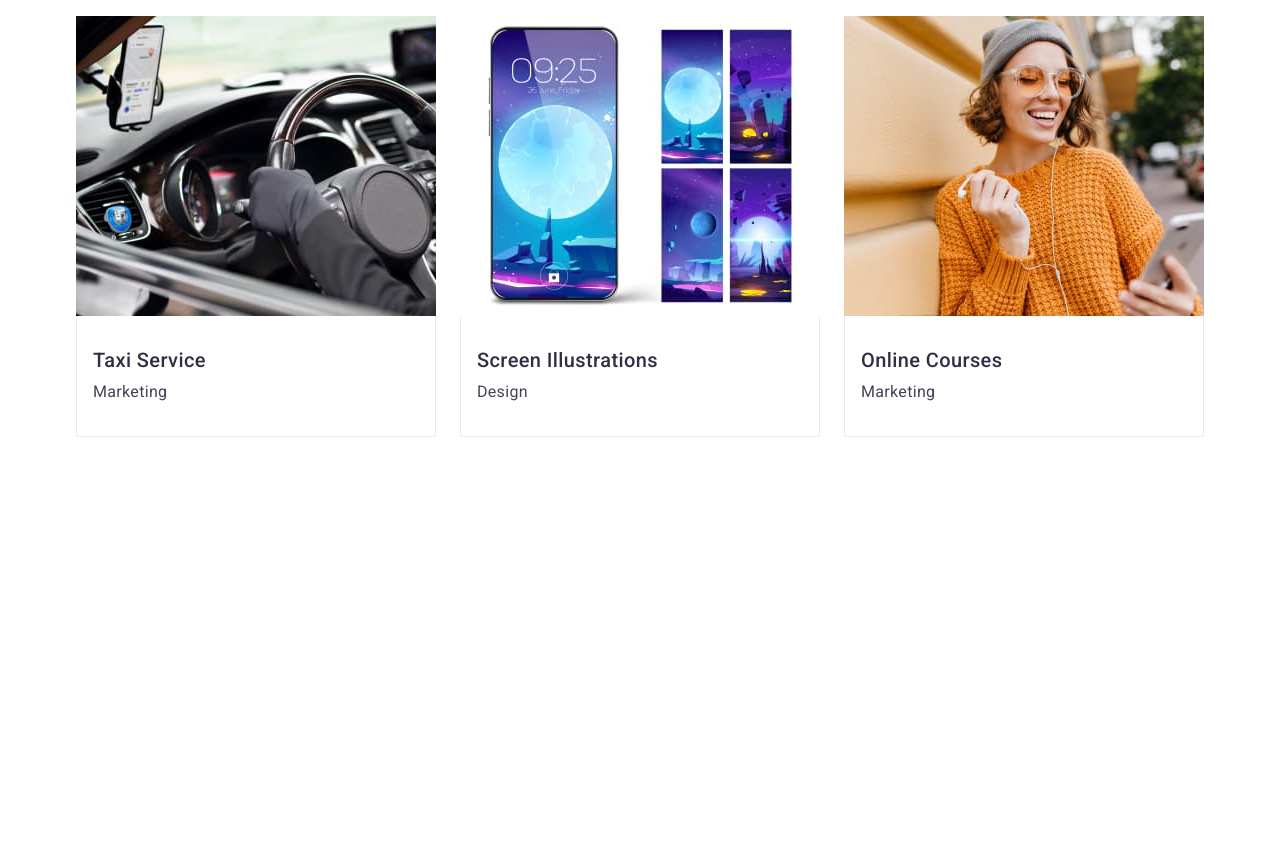
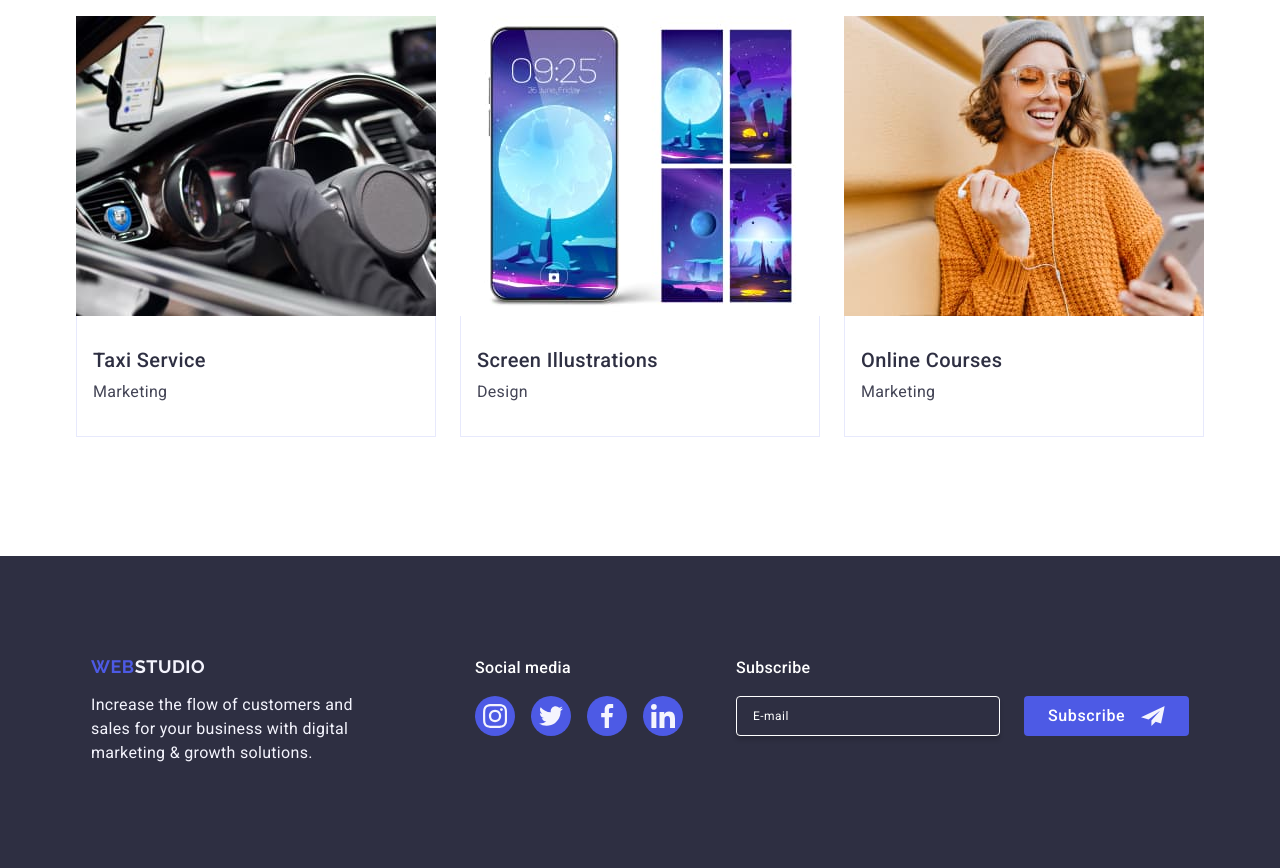
Before and after one commit to Roman-Bieloshchuk/goit-markup-hw-06, a plain HTML site: page index.html in a window 1280 px wide. Shown: the part 2585-3453 px from the top of the page. Before the commit the page ends 3141 px from the top, so only its background shows below. Drawn offline with nearby package versions, Linux system fonts and the light colour scheme.

Commit message:
add all except modal

```diff
--- a/css/style-old.css
+++ b/css/style-old.css
@@ -334,6 +334,12 @@ height: 2232px;
 .logo .footer-logo .logo-part {
 }
 
+.footer-container-items {
+  width: 264px;
+  height: 112px;
+  margin-right: 120px;
+}
+
 .footer-logo {
   display: inline-block;
   font-weight: 700;
@@ -348,6 +354,7 @@ height: 2232px;
 .footer-logo .logo-part {
   color: #f4f4fd;
 }
+/* ----------------------------------  */
 
 .footer-text {
   display: block;
@@ -370,13 +377,13 @@ height: 2232px;
   margin-bottom: 16px;
 }
 
+.footer-social-item {
+}
+/* ------------------------------------------------- */
 .footer-social-list {
   display: flex;
   gap: 16px;
   justify-content: center;
-}
-
-.footer-social-item {
 }
 
 .footer-social-icon {
@@ -388,12 +395,6 @@ height: 2232px;
   flex-direction: column;
   width: 208px;
   height: 80px;
-}
-
-.footer-container-items {
-  width: 264px;
-  height: 112px;
-  margin-right: 120px;
 }
 
 .footer-social-link {
@@ -436,6 +437,8 @@ height: 2232px;
   gap: 24px;
 }
 
+/* ---------------------------------- */
+
 .footer-email-input {
   border: 1px solid #fff;
   border-radius: 4px;
@@ -476,6 +479,7 @@ height: 2232px;
   letter-spacing: 0.04em;
   border: none;
 }
+/* ---------------------------------------- */
 
 .footer-email-input::placeholder {
   font-weight: 400;
@@ -498,7 +502,7 @@ height: 2232px;
   border-color: #31d0aa;
 }
 
-/* -------------------------------------- */
+/* -------------------------------------- ------------------------------- */
 
 .backdrope {
   position: fixed;
--- a/css/style.css
+++ b/css/style.css
@@ -727,7 +727,6 @@ img {
 /* -----------------------------------------------PORTFOLIO */
 
 .portfolio {
-  /* max-height: 1240px; */
   padding-top: 96px;
   padding-bottom: 96px;
 }
@@ -809,6 +808,10 @@ img {
       0 1px 1px 0 rgba(46, 47, 66, 0.16), 0 1px 6px 0 rgba(46, 47, 66, 0.08);
     background: #fff;
   }
+
+  .portfolio-image-text {
+    display: none;
+  }
 }
 
 @media screen and (min-width: 768px) {
@@ -844,6 +847,7 @@ img {
   .portfolio-list {
     display: flex;
     row-gap: 48px;
+    justify-content: center;
   }
 
   .portfolio-item {
@@ -851,6 +855,13 @@ img {
     cursor: pointer;
     width: 360px;
     height: 420px;
+  }
+
+  .portfolio-image-container {
+    width: 360px;
+    height: 300px;
+    position: relative;
+    overflow: hidden;
   }
 
   .portfolio-image-text {
@@ -873,16 +884,246 @@ img {
     transform: translateY(0%);
   }
 
-  .portfolio-image-container {
-    width: 360px;
-    height: 300px;
-    position: relative;
-    overflow: hidden;
-  }
-
   .portfolio-item:hover,
   .portfolio-item:focus {
     box-shadow: 0px 1px 6px rgba(46, 47, 66, 0.08),
       0px 1px 1px rgba(46, 47, 66, 0.16), 0px 2px 1px rgba(46, 47, 66, 0.08);
   }
 }
+
+/* ----------------------------------------FOOTER */
+
+.footer {
+  background-color: #2e2f42;
+  min-height: 312px;
+  width: auto;
+  padding-top: 96px;
+  padding-bottom: 96px;
+}
+
+.footer-container {
+  display: flex;
+  flex-wrap: wrap;
+}
+
+.footer-logo {
+  display: inline-block;
+  font-weight: 700;
+  font-size: 18px;
+  line-height: 1.17;
+  letter-spacing: 0.03em;
+  text-transform: uppercase;
+  color: #4d5ae5;
+  margin-bottom: 16px;
+}
+
+.footer-logo .logo-part {
+  color: #f4f4fd;
+}
+
+.logo .footer-logo .logo-part {
+  text-align: center;
+}
+
+.footer-text {
+  display: block;
+  font-weight: 400;
+  font-size: 16px;
+  line-height: 1.5;
+  letter-spacing: 0.02em;
+  color: #f4f4fd;
+  width: 264px;
+  height: 72px;
+  margin-bottom: 72px;
+}
+
+.footer-social {
+  font-weight: 500;
+  font-size: 16px;
+  line-height: 24px;
+  line-height: 1.5;
+  letter-spacing: 0.02em;
+  color: #fff;
+  margin-bottom: 16px;
+}
+/* ------------------------------------ */
+
+.footer-social-list {
+  display: flex;
+  gap: 16px;
+  justify-content: center;
+}
+
+.footer-social-icon {
+  fill: #f4f4fd;
+}
+
+.footer-social-link {
+  display: flex;
+  width: 40px;
+  height: 40px;
+  border-radius: 50%;
+  background-color: #4d5ae5;
+  justify-content: center;
+  align-items: center;
+}
+
+.footer-subscribe {
+  font-weight: 500;
+  font-size: 16px;
+  line-height: 24px;
+  line-height: 1.5;
+  letter-spacing: 0.02em;
+  color: #fff;
+  margin-bottom: 16px;
+}
+
+.form-email-footer {
+  display: flex;
+  gap: 24px;
+}
+
+.footer-email-input {
+  border: 1px solid #fff;
+  border-radius: 4px;
+  width: 288px;
+  height: 40px;
+  background-color: transparent;
+  font-size: 12px;
+  line-height: 2;
+  letter-spacing: 0.04em;
+  padding-left: 16px;
+  box-shadow: 0px 4px 4px rgba(0, 0, 0, 0.15);
+  transition: border-color 250ms cubic-bezier(0.4, 0, 0.2, 1);
+  color: #fff;
+}
+
+.footer-email-btn {
+  display: flex;
+  align-items: center;
+  justify-content: center;
+  border-radius: 4px;
+  padding: 8px 24px;
+  width: 165px;
+  height: 40px;
+  background-color: #4d5ae5;
+  cursor: pointer;
+  transition: background-color 250ms cubic-bezier(0.4, 0, 0.2, 1);
+  color: #fff;
+  font-weight: 500;
+  line-height: 1.5;
+  letter-spacing: 0.04em;
+  border: none;
+}
+
+.footer-btn-icon {
+  fill: #f4f4fd;
+  margin-left: 16px;
+}
+
+.footer-email-input::placeholder {
+  font-weight: 400;
+  font-size: 12px;
+  line-height: 24px;
+  line-height: 2;
+  letter-spacing: 0.04em;
+  color: #fff;
+}
+
+@media screen and (max-width: 767px) {
+  .footer-container-items {
+    display: flex;
+    flex-direction: column;
+    align-items: center;
+  }
+
+  .footer-container {
+    justify-content: center;
+  }
+
+  .footer-subscribe {
+    text-align: center;
+  }
+
+  .form-email-footer {
+    flex-direction: column;
+    justify-content: center;
+    align-items: center;
+    gap: 16px;
+  }
+
+  .footer-social-block {
+    display: flex;
+    flex-direction: column;
+    align-items: center;
+    width: 208px;
+    height: 80px;
+    margin-bottom: 72px;
+  }
+
+  .footer-email-btn {
+    min-width: 165px;
+  }
+}
+
+@media screen and (min-width: 768px) and (max-width: 1157px) {
+  .footer-social-block {
+    margin-left: 24px;
+  }
+
+  .footer-container {
+    padding: 0 96px;
+  }
+}
+
+@media screen and (min-width: 768px) {
+  .footer-email-input {
+    width: 264px;
+  }
+}
+
+@media screen and (min-width: 1158px) {
+  .footer {
+    padding-top: 100px;
+    padding-bottom: 100px;
+  }
+
+  .footer-container {
+    display: flex;
+    align-items: baseline;
+    width: 1128px;
+  }
+
+  .footer-container-items {
+    width: 264px;
+    height: 112px;
+    margin-right: 120px;
+  }
+
+  .footer-social-link {
+    cursor: pointer;
+    transition: background-color 250ms cubic-bezier(0.4, 0, 0.2, 1);
+  }
+
+  .footer-social-link:hover,
+  .footer-social-link:focus {
+    background-color: #404bbf;
+    background: #31d0aa;
+  }
+
+  .subscribe {
+    margin-left: auto;
+  }
+
+  .footer-email-btn:hover,
+  .footer-email-btn:focus {
+    background-color: #404bbf;
+    background: #31d0aa;
+  }
+
+  .footer-email-input:hover,
+  .footer-email-input:focus {
+    backgraund-color: #fff;
+    border-color: #31d0aa;
+  }
+}
--- a/index.html
+++ b/index.html
@@ -503,7 +503,7 @@
         </div>
       </section>
     </main>
-    <footer class="footer hidden">
+    <footer class="footer">
       <div class="container footer-container">
         <div class="footer-container-items">
           <a class="logo footer-logo" href="/index.html"
```
